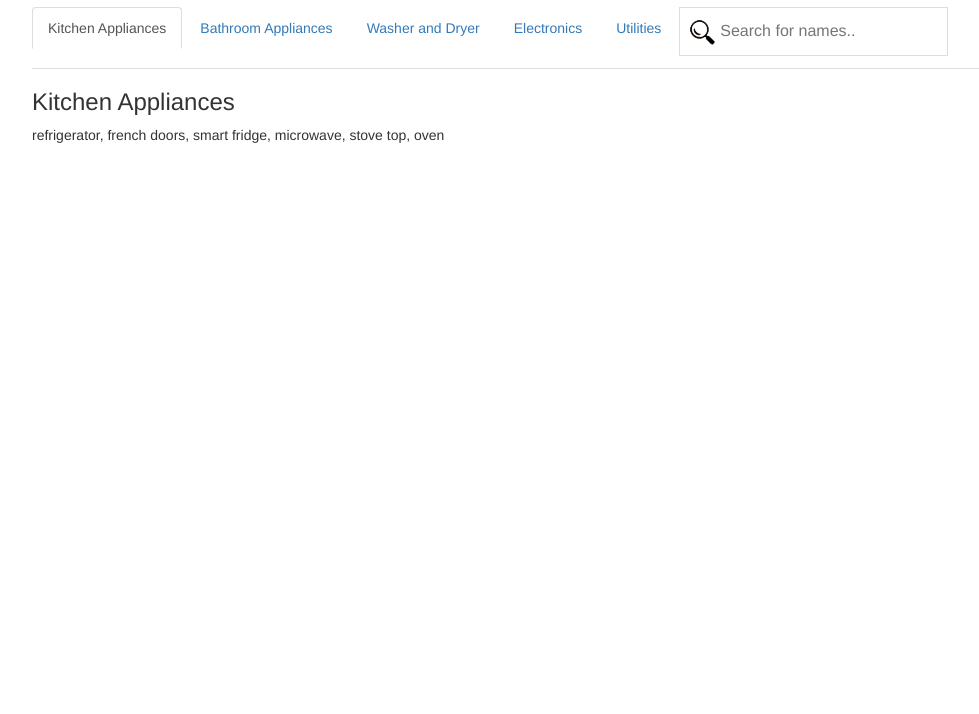
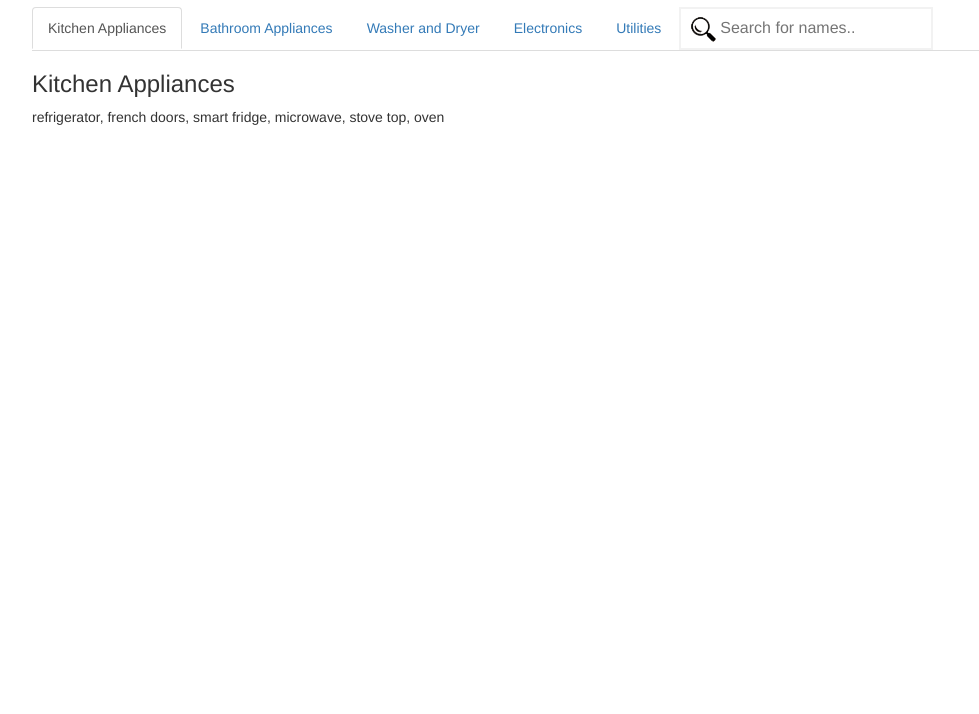
Before and after one commit to matzy20/2018_WEB-711, a website: page Public/index.html in a window 1280 px wide. Shown: the part 86-800 px from the top of the page, without its empty margins (38-1017 px from the left). Drawn offline with nearby package versions, Linux system fonts and the light colour scheme.

Commit message:
styling to search input

```diff
--- a/Public/css/styles.css
+++ b/Public/css/styles.css
@@ -1,9 +1,9 @@
 #myInput {
   background-image: url('/css/searchicon_v2.png');
-  background-position: 10px 12px;
+  background-position: 10px 8px;
   background-repeat: no-repeat;
   font-size: 16px;
-  padding: 12px 20px 12px 40px;
-  border: 1px solid #ddd;
-  margin-bottom: 12px;
+  padding: 8px 4px 8px 39px;
+  border: 2px solid #f2f2f2;
+  margin-bottom: 0px;
 }
--- a/Public/js/search.js
+++ b/Public/js/search.js
@@ -10,7 +10,6 @@ function myFunction() {
             li[i].style.display = "";
         } else {
             li[i].style.display = "none";
-
         }
     }
 }
```
